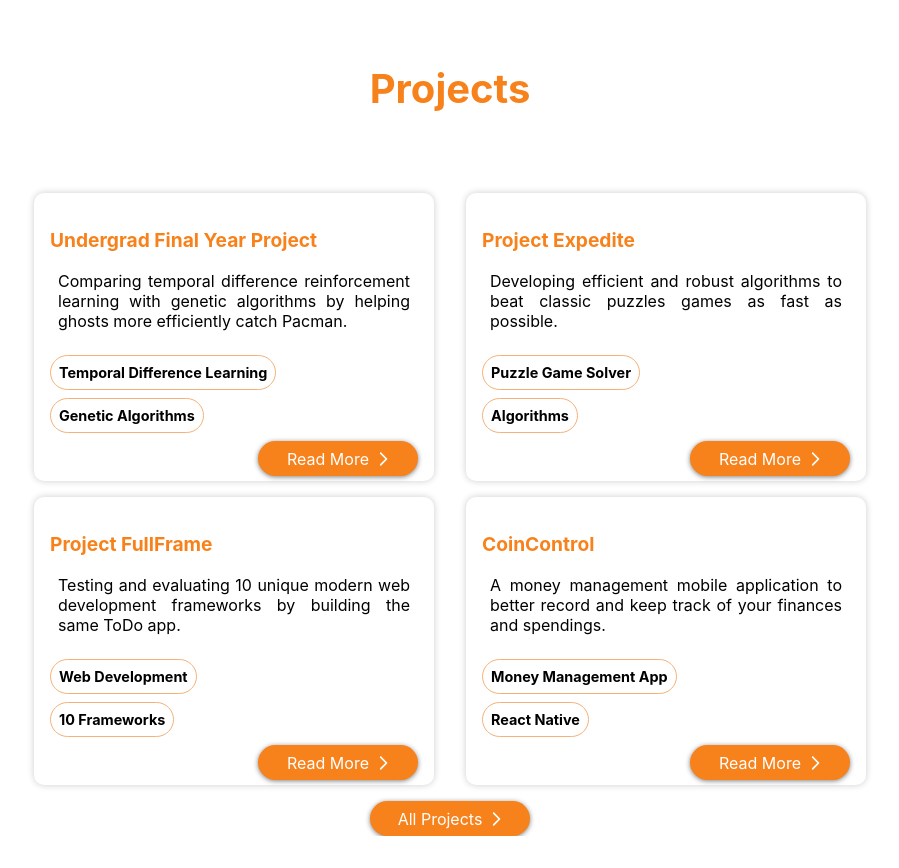
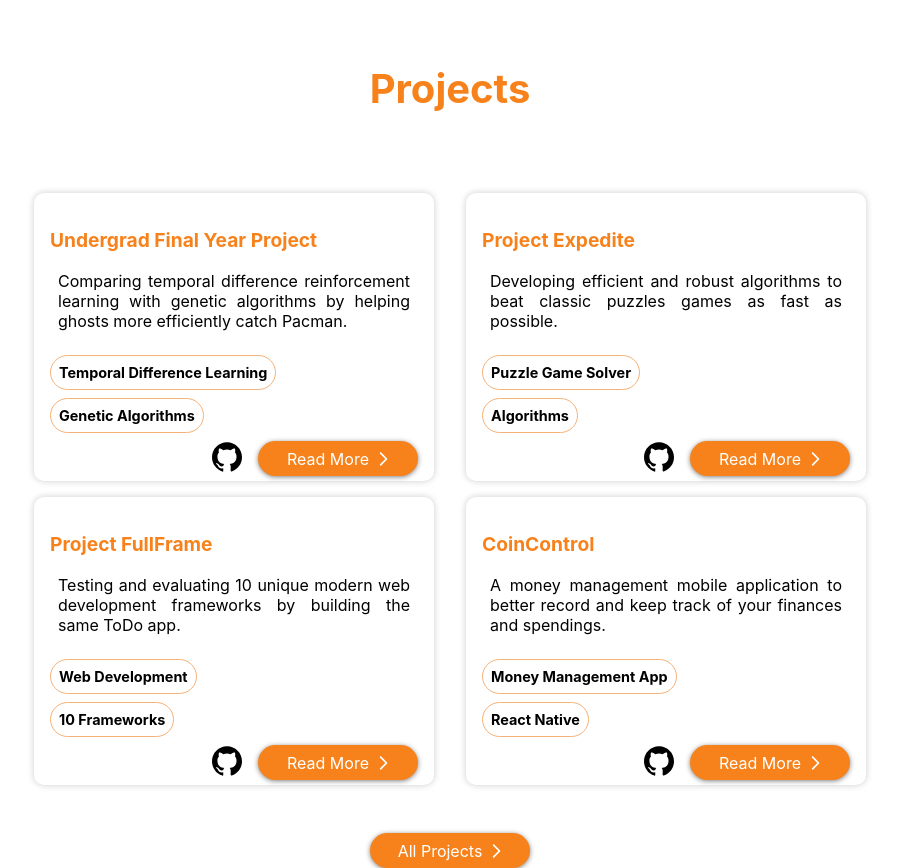
Before and after one commit to lochungtin/portfolio, a Next.js app: page /sections/projects in a window 1280 px wide. Shown: the whole page, without its empty margins (190-1089 px from the left). Before the commit the page ends 836 px from the top, so only its background shows below. Built offline with nearby package versions, Linux system fonts and the light colour scheme.

Commit message:
project block styling

```diff
--- a/pages/sections/projects/index.js
+++ b/pages/sections/projects/index.js
@@ -64,7 +64,7 @@ export default function Projects({ }) {
     return (
         <section id='projects'>
             <p className={styles.title}>Projects</p>
-            <div className={`${commonStyles.halfRow} ${''}`}>
+            <div className={`${commonStyles.halfRow} ${styles.projectRow}`}>
                 <div>
                     {projects[0].map((data, index) =>
                         <ProjectBlock data={data} key={index} />)}
--- a/pages/sections/projects/projectblock/index.js
+++ b/pages/sections/projects/projectblock/index.js
@@ -4,6 +4,7 @@ import ReadMore from '../../../components/readmore';
 
 import commonStyles from '../../../../styles/common.module.css';
 import styles from './projectblock.module.css';
+import Image from 'next/image';
 
 export default function ProjectBlock({ data }) {
     if (!data)
@@ -22,6 +23,12 @@ export default function ProjectBlock({ data }) {
                             </div>)}
                     </div>
                     <div className={styles.readMoreContainer}>
+                        <a className={styles.ghBtn} href={`https://github.com/lochungtin/${data.repo}`}>
+                            <Image
+                                src='/icons/socials/github.svg'
+                                width={30} height={30} alt='gh'
+                            />
+                        </a>
                         <ReadMore href={data.href} />
                     </div>
                 </div>
--- a/pages/sections/projects/projectblock/projectblock.module.css
+++ b/pages/sections/projects/projectblock/projectblock.module.css
@@ -23,8 +23,16 @@
 }
 
 .readMoreContainer {
+    align-items: center;
+    display: flex;
     float: right;
+    flex-direction: row;
+    justify-content: center;
     margin-top: 0.5rem;
+}
+
+.ghBtn {
+    margin-right: 1rem;
 }
 
 @media only screen and (max-width: 768px) {
--- a/pages/sections/projects/projects.module.css
+++ b/pages/sections/projects/projects.module.css
@@ -5,3 +5,16 @@
     margin-bottom: 0rem;
     margin-top: 4rem;
 }
+
+@media only screen and (max-width: 768px) {
+    .projectRow {
+        margin-top: 1rem;
+        margin-bottom: 2rem;
+    }
+}
+
+@media only screen and (min-width: 769px) {
+    .projectRow {
+        margin-bottom: 2rem;
+    }
+}
```
